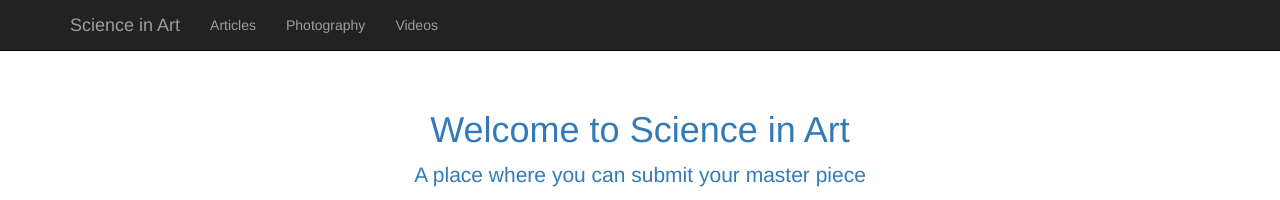
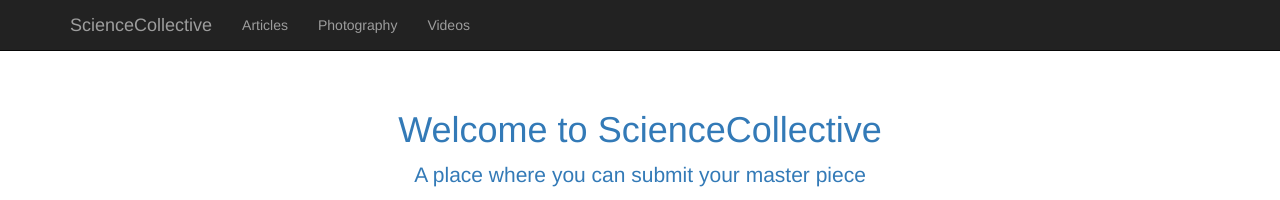
Before and after one commit to Sing-Kai/Project-WebTech, a plain HTML site: page index.html in a window 1280 px wide. Shown: the top 200 px of the page. Drawn offline with Linux system fonts and the light colour scheme; files whose address does not match are found by name.

Commit message:
Updated Science in Art to ScienceCollective

```diff
--- a/index.html
+++ b/index.html
@@ -29,7 +29,7 @@
             <span class="icon-bar"></span>
             <span class="icon-bar"></span>
           </button>
-         <a class="navbar-brand" href="index.html">Science in Art</a>
+         <a class="navbar-brand" href="index.html">ScienceCollective</a>
 
         </div>
         <div id="navbar" class="collapse navbar-collapse">
@@ -46,7 +46,7 @@
 
 <div class="starter-template">
 <a href="welcome.html">
-<h1>Welcome to Science in Art</h1>
+<h1>Welcome to ScienceCollective</h1>
   <p class="lead">A place where you can submit your master piece </p>
 <img id = "mylogo" src="images/NeuronWorldcompleted.svg"/>
   <p class="lead">Welcome!</p>
```
